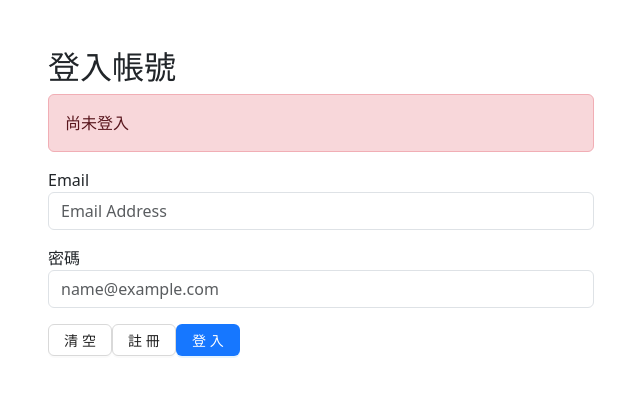
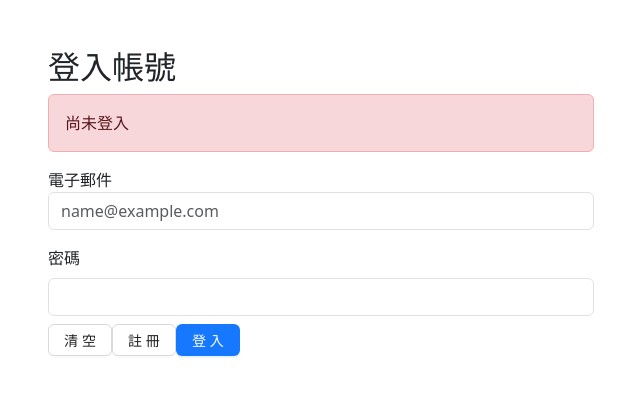
Before and after one commit to solodreamer/Camping, a React (Create React App) app: page /#/login in a window 1280 px wide. Shown: the top 396 px of the page, without its empty margins (319-959 px from the left). Built offline with nearby package versions, Linux system fonts and the light colour scheme.

Commit message:
更新登入和註冊頁面的表單元素的標籤和占位符

```diff
--- a/src/pages/Login.js
+++ b/src/pages/Login.js
@@ -55,13 +55,13 @@ function Login() {
             </div>
             <div className="mb-2">
               <label htmlFor="email" className="form-label w-100">
-                Email
+                電子郵件
                 <input
                   id="email"
                   className="form-control"
                   name="username"
                   type="email"
-                  placeholder="Email Address"
+                  placeholder="name@example.com"
                   onChange={handleChange}
                 />
               </label>
@@ -69,15 +69,15 @@ function Login() {
             <div className="mb-2">
               <label htmlFor="password" className="form-label w-100">
                 密碼
+                </label>
                 <input
                   type="password"
                   className="form-control"
                   name="password"
                   id="password"
-                  placeholder="name@example.com"
+                  placeholder=""
                   onChange={handleChange}
                 />
-              </label>
             </div>
             <Button onClick={clear}>清空</Button>
             <Button onClick={register}>註冊</Button>
--- a/src/pages/Register.js
+++ b/src/pages/Register.js
@@ -14,40 +14,6 @@ import {
 } from "antd";
 
 const { Option } = Select;
-const residences = [
-  {
-    value: "zhejiang",
-    label: "Zhejiang",
-    children: [
-      {
-        value: "hangzhou",
-        label: "Hangzhou",
-        children: [
-          {
-            value: "xihu",
-            label: "West Lake",
-          },
-        ],
-      },
-    ],
-  },
-  {
-    value: "jiangsu",
-    label: "Jiangsu",
-    children: [
-      {
-        value: "nanjing",
-        label: "Nanjing",
-        children: [
-          {
-            value: "zhonghuamen",
-            label: "Zhong Hua Men",
-          },
-        ],
-      },
-    ],
-  },
-];
 const formItemLayout = {
   labelCol: {
     xs: {
```
